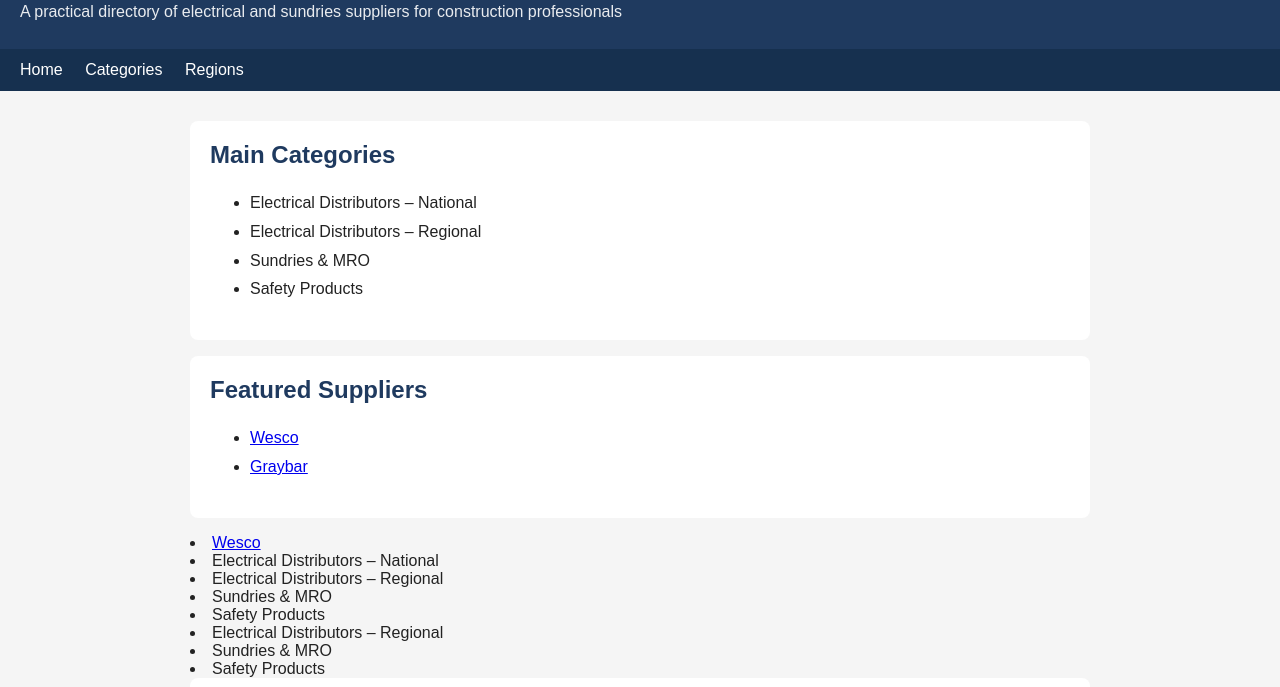
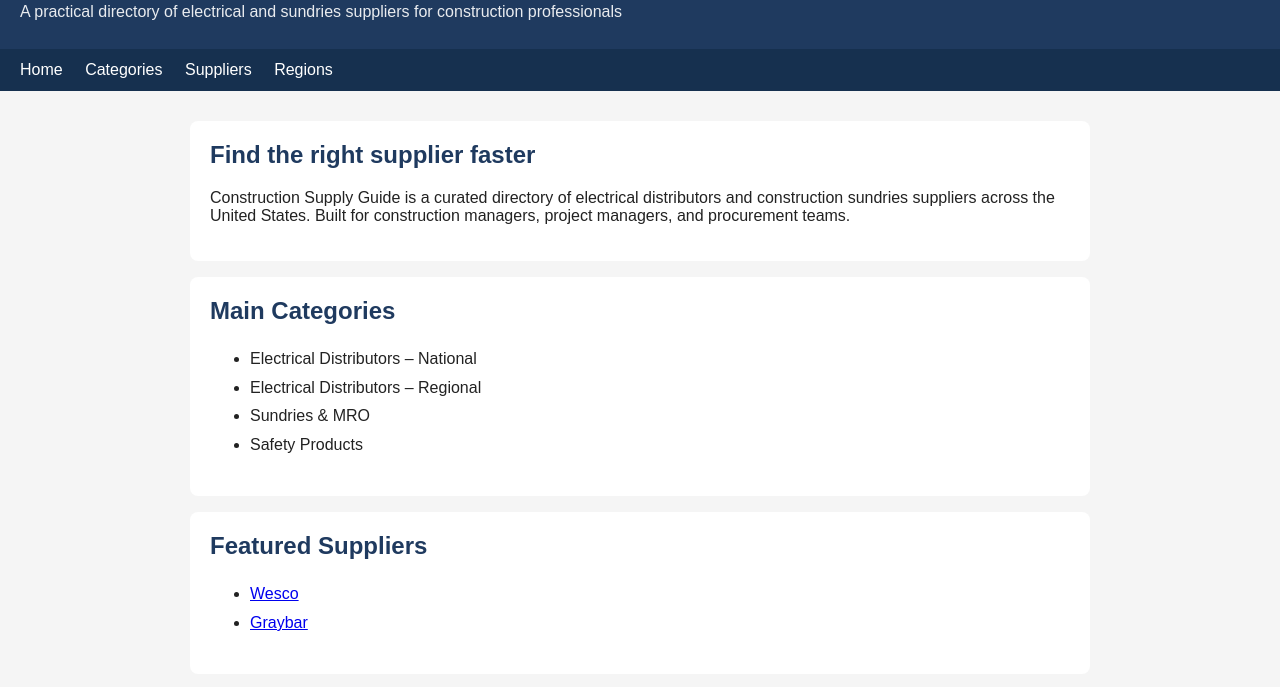
Before and after one commit to constructionsg2026-stack/construction-supply-guide, a plain HTML site: page index.html in a window 1280 px wide. Shown: the part 63-750 px from the top of the page. Drawn offline with Linux system fonts and the light colour scheme.

Commit message:
Update index.html

```diff
--- a/index.html
+++ b/index.html
@@ -27,11 +27,17 @@
   <nav>
     <a href="/">Home</a>
     <a href="#categories">Categories</a>
+    <a href="#suppliers">Suppliers</a>
     <a href="#regions">Regions</a>
   </nav>
 
   <main>
-       <div class="card" id="categories">
+    <div class="card">
+      <h2>Find the right supplier faster</h2>
+      <p>Construction Supply Guide is a curated directory of electrical distributors and construction sundries suppliers across the United States. Built for construction managers, project managers, and procurement teams.</p>
+    </div>
+
+    <div class="card" id="categories">
       <h2>Main Categories</h2>
       <ul>
         <li>Electrical Distributors – National</li>
@@ -41,22 +47,11 @@
       </ul>
     </div>
 
-    <div class="card">
+    <div class="card" id="suppliers">
       <h2>Featured Suppliers</h2>
       <ul>
         <li><a href="/suppliers/wesco">Wesco</a></li>
         <li><a href="/suppliers/graybar">Graybar</a></li>
-      </ul>
-    </div>
-        <li><a href="/suppliers/wesco">Wesco</a></li>
-        <li>Electrical Distributors – National</li>
-        <li>Electrical Distributors – Regional</li>
-        <li>Sundries &amp; MRO</li>
-        <li>Safety Products</li>
-      </ul>
-        <li>Electrical Distributors – Regional</li>
-        <li>Sundries &amp; MRO</li>
-        <li>Safety Products</li>
       </ul>
     </div>
 
```
